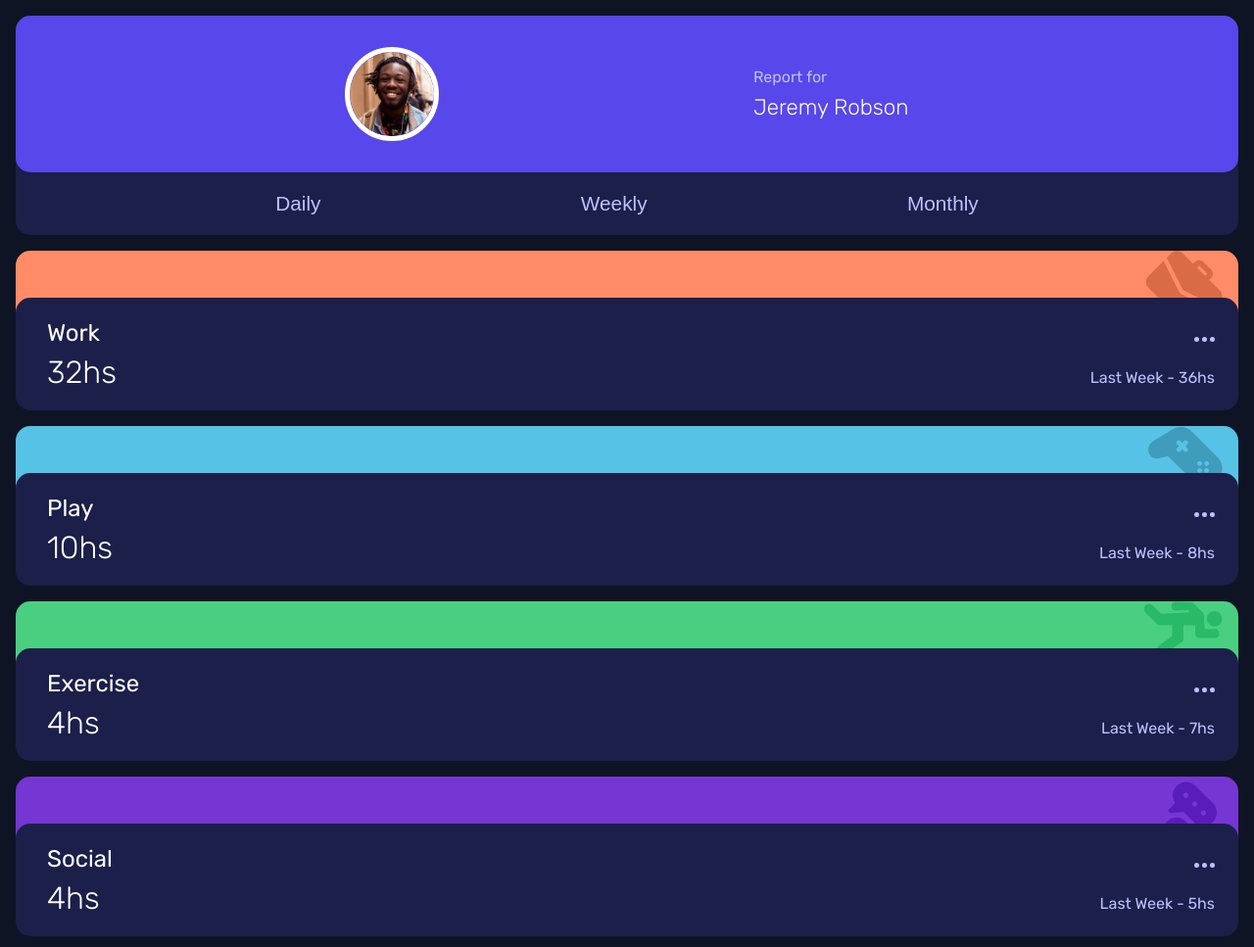
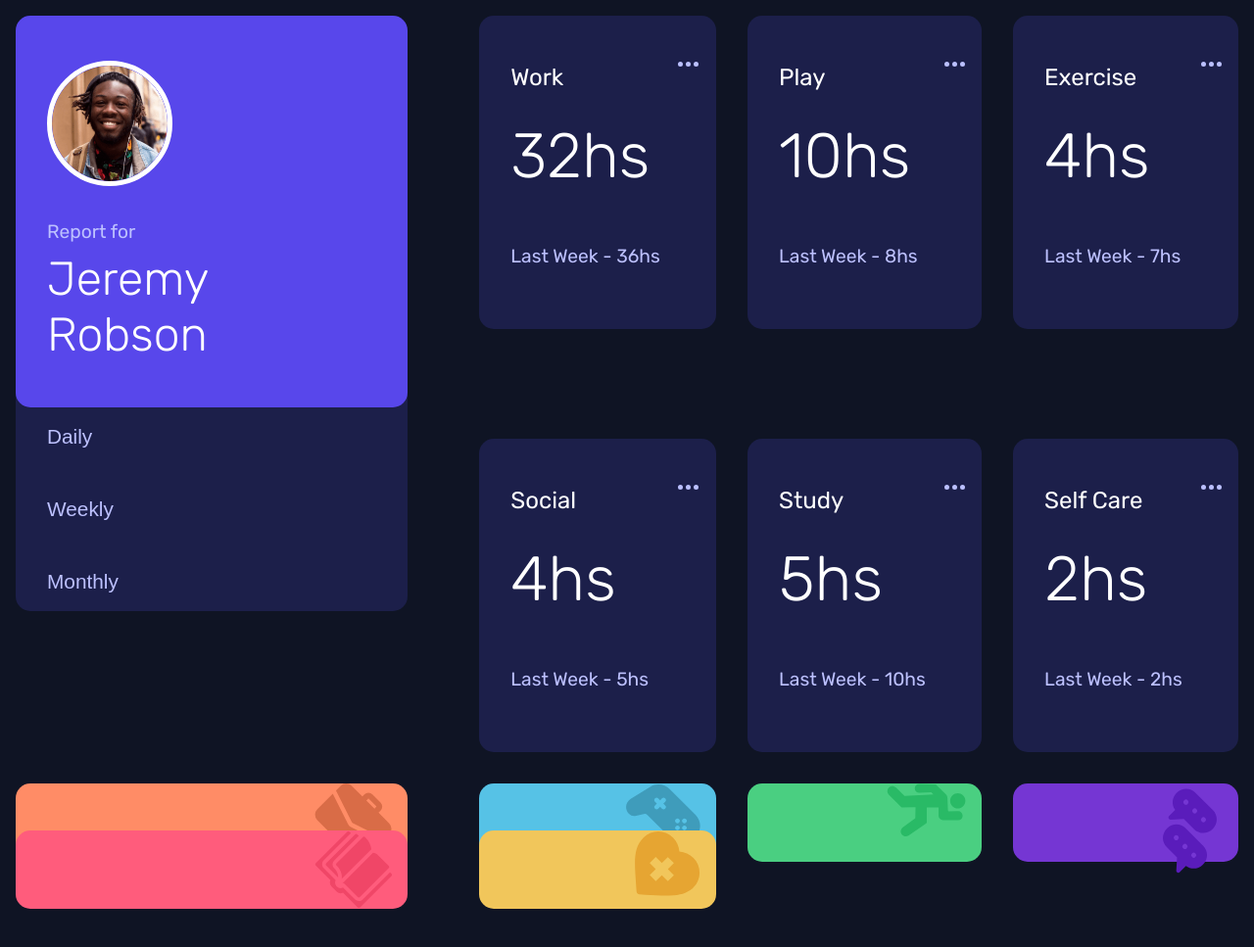
Before and after one commit to nilberm/Time-Tracking, a plain HTML site: page index.html in a window 1280 px wide. Shown: the top 967 px of the page at 98% size. After the commit the page ends 931 px from the top, so only its background shows below. Drawn offline with Linux system fonts and the light colour scheme.

Commit message:
Desktop version started

```diff
--- a/style.css
+++ b/style.css
@@ -88,6 +88,15 @@ body{
     grid-template-columns: auto auto;
     justify-content: space-between;
     z-index: 2;
+    background-image: url(images/icon-ellipsis.svg);
+    background-repeat: no-repeat;
+    background-position: 95% 20%;
+}
+.boxes:hover{
+    background: hsl(236, 42%, 29%);
+    background-image: url(images/icon-ellipsis.svg);
+    background-repeat: no-repeat;
+    background-position: 95% 20%;
 }
 .boxes h2{
     color: white;
@@ -107,9 +116,6 @@ body{
     position: relative;
     right: .5rem;
     bottom: -1.5rem;
-    background-image: url(images/icon-ellipsis.svg);
-    background-repeat: no-repeat;
-    background-position: 100% 0;
 }
 
 .boxes-back{
@@ -141,3 +147,95 @@ body{
 #self-back{
   background: hsl(43, 84%, 65%);
 }
+
+@media (min-width: 1200px){
+    body{
+        display: grid;
+        grid-template-areas: 'a1 a2 a3 a4'
+                             'a1 a5 a6 a7';
+    }
+    #profile{
+        max-width: 25rem;
+        height: 25rem;
+        flex-direction: column;
+    }
+    #profile img{
+        width: 8rem;
+        height: 8rem;
+        grid-area: a1;
+
+    }
+    #profile p{
+        font-size: 1.2rem;
+    }
+    #profile h2{
+        font-size: 3rem;
+    }
+
+
+    #buttons{
+        max-width: 25rem;
+        height: 15rem;
+        flex-direction: column;
+        justify-content: space-evenly;
+        align-items: flex-start;
+    }
+    #buttons button{
+        margin-left: 2rem;
+    }
+
+
+
+
+
+
+    .boxes{
+        max-width: 25rem;
+        height: 20rem;
+        grid-template-columns: auto;
+        background-position: 92% 15%;
+        justify-content: left;
+        align-items: center;
+    }
+    .boxes:hover{
+        background-position: 92% 15%;
+    }
+    .boxes h2{
+        position: relative;
+        top: -1rem;
+        line-height: 5rem;
+    }
+    .boxes h2 span{
+        font-size: 4rem;
+    }
+    .boxes p{
+        margin-left: 1rem;
+        right: 0;
+        bottom: 1.5rem;
+        font-size: 1.2rem;
+    }
+
+    .boxes-back{
+        max-width: 25rem;
+    }
+
+    #work{
+        grid-area: a2;
+    }
+    #play{
+        grid-area: a3;
+    }
+    #exercise{
+        grid-area: a4;
+    }
+    #social{
+        grid-area: a5;
+    }
+    #study{
+        grid-area: a6;
+    }
+    #self-care{
+        grid-area: a7;
+    }
+
+}
```
Also changed, not shown: index.html (+0 -11 lines).
